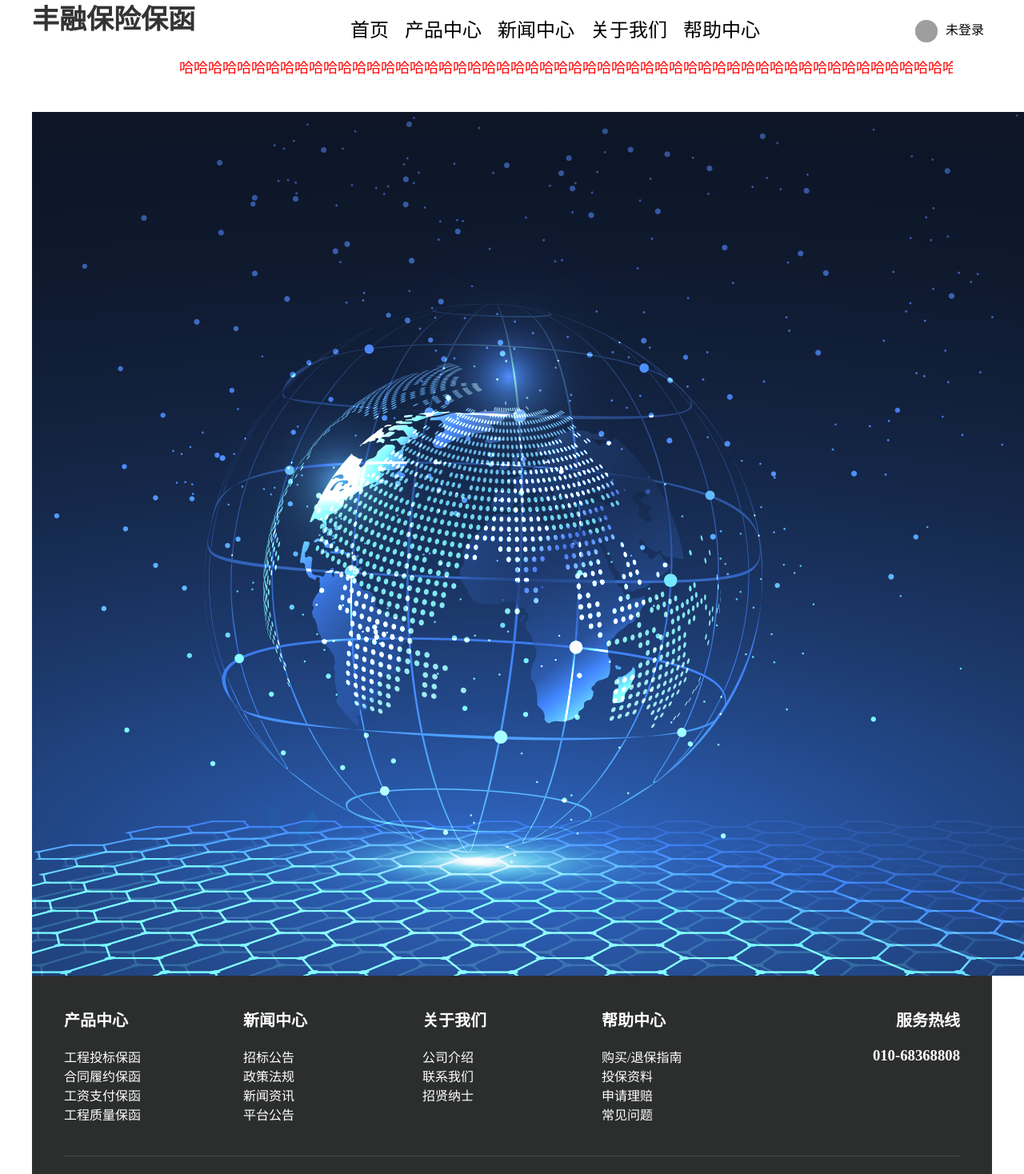
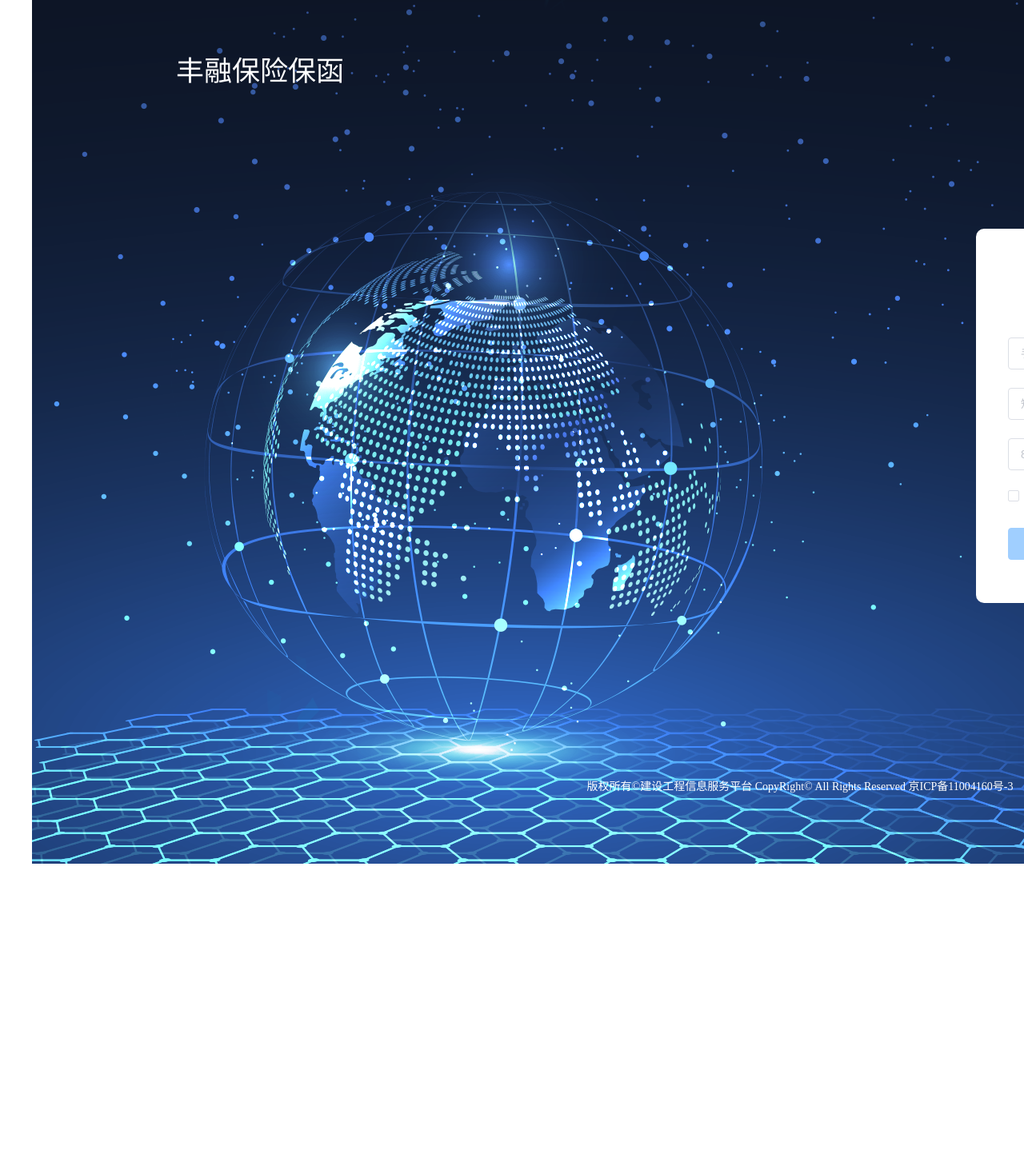
Before and after one commit to zy9383/frbxproject, a Nuxt app: page /user/register in a window 1280 px wide. Shown: the top 1468 px of the page at 80% size. After the commit the page ends 1080 px from the top, so only its background shows below. Built offline with nearby package versions, Linux system fonts and the light colour scheme; grey boxes are pictures that could not be loaded.

Commit message:
注册页简单布局

```diff
--- a/layouts/default.vue
+++ b/layouts/default.vue
@@ -1,8 +1,8 @@
 <template>
   <div style="width: 1200px; margin: 0 auto">
-    <Header />
+    <Header v-show="!(path === '/user/login' || path === '/user/register')" />
     <Nuxt />
-    <Footer />
+    <Footer v-show="!(path === '/user/login' || path === '/user/register')" />
   </div>
 </template>
 
@@ -13,6 +13,20 @@ export default {
   components: {
     Header,
     Footer
+  },
+  data () {
+    return {
+      path: ''
+    }
+  },
+  mounted () {
+    this.path = this.$route.path // this.path = 当前页面路由
+  },
+  watch: {
+    // 监测路由变化
+    $route (to, from) {
+      this.path = to.path // 打开新页面路由
+    }
   }
 }
 </script>
--- a/pages/user/register.vue
+++ b/pages/user/register.vue
@@ -1,20 +1,132 @@
 <template>
   <div class="register">
-    <!-- <img src="../../assets/registerbg.png" alt=""> -->
+    <div class="lefttitle">丰融保险保函</div>
+    <!-- 注册表单区域 -->
+    <div class="box">
+      <div class="boxtitle">丰融保险保函</div>
+      <el-form :model="ruleForm" :rules="rules" ref="ruleForm">
+        <!-- 手机号 -->
+        <el-form-item label prop="phone">
+          <el-input v-model="ruleForm.phone" placeholder="手机号"></el-input>
+        </el-form-item>
+        <!-- 短信验证码 -->
+        <el-form-item label prop="message">
+          <el-input style="width: 220px" v-model="ruleForm.message" placeholder="短信验证码"></el-input>
+          <el-button style="float: right" type="primary">发送验证码</el-button>
+        </el-form-item>
+        <!-- 密码 -->
+        <el-form-item label prop="password">
+          <el-input
+            type="password"
+            v-model="ruleForm.password"
+            placeholder="8-20位密码，字母/数字/符号至少2种"
+            suffix-icon="el-icon-date"
+          ></el-input>
+        </el-form-item>
+        <!-- 勾选框 -->
+        <el-checkbox v-model="checked">
+          <span style="color: #666666">我已阅读并接受</span>
+          <span style="color: #316CEB">丰融保险保函用户协议</span>
+        </el-checkbox>
+        <!-- 注册按钮 -->
+        <el-button type="primary" style="width: 100%; margin: 30px 0 15px" :disabled="btnstatus">注册</el-button>
+        <!-- 马上登录 -->
+        <p style="textAlign: right; color: #666666">
+          已有账号，
+          <a style="color: #316CEB; marginLeft: -10px" href="#">马上登录</a>
+        </p>
+      </el-form>
+    </div>
+    <!-- 版权部分 -->
+    <div class="little">版权所有©建设工程信息服务平台 CopyRight© All Rights Reserved 京ICP备11004160号-3</div>
   </div>
 </template>
 
 <script>
 export default {
-
+  data () {
+    // 手机号验证
+    const checkPhone = (rule, value, callback) => {
+      if (!value) {
+        return callback(new Error('手机号不能为空'))
+      } else {
+        const phoneReg = /^(?:(?:\+|00)86)?1(?:(?:3[\d])|(?:4[5-7|9])|(?:5[0-3|5-9])|(?:6[5-7])|(?:7[0-8])|(?:8[\d])|(?:9[1|8|9]))\d{8}$/
+        if (phoneReg.test(value)) {
+          callback()
+        } else {
+          return callback(new Error('请输入正确的手机号'))
+        }
+      }
+    }
+    // 密码验证
+    // const checkPassword = (rule, value, callback) => {
+    //   if (!value) {
+    //     return callback(new Error('手机号不能为空'))
+    //   } else {
+    //     const passwordReg = /^1[3|4|5|7|8][0-9]\d{8}$/
+    //     if (passwordReg.test(value)) {
+    //       callback()
+    //     } else {
+    //       return callback(new Error('请输入正确的手机号'))
+    //     }
+    //   }
+    // }
+    return {
+      ruleForm: {
+        phone: '',
+        message: '',
+        password: ''
+      },
+      rules: {
+        phone: [
+          { required: true, validator: checkPhone, trigger: 'blur' }
+        ],
+        message: [
+          { required: true, message: '请输入验证码', trigger: 'blur' }
+        ]
+      },
+      btnstatus: true
+    }
+  }
 }
 </script>
 
 <style lang="less" scoped>
 .register {
+  position: relative;
   width: 1920px;
   height: 1080px;
-  margin-left: 0 !important;
   background: url(../../assets/registerbg.png) no-repeat;
+  .lefttitle {
+    position: absolute;
+    left: 180px;
+    top: 60px;
+    color: #ffffff;
+    font-size: 35px;
+  }
+  .box {
+    position: absolute;
+    top: 286px;
+    right: 300px;
+    width: 440px;
+    height: 468px;
+    padding: 0 40px;
+    background-color: #ffffff;
+    border-radius: 10px;
+    .boxtitle {
+      font-size: 29px;
+      color: #333333;
+      text-align: center;
+      margin: 47px 0;
+    }
+  }
+  .little {
+    position: absolute;
+    bottom: 88px;
+    left: 50%;
+    transform: translateX(-50%);
+    font-size: 14px;
+    color: #ffffff;
+  }
 }
 </style>
```
